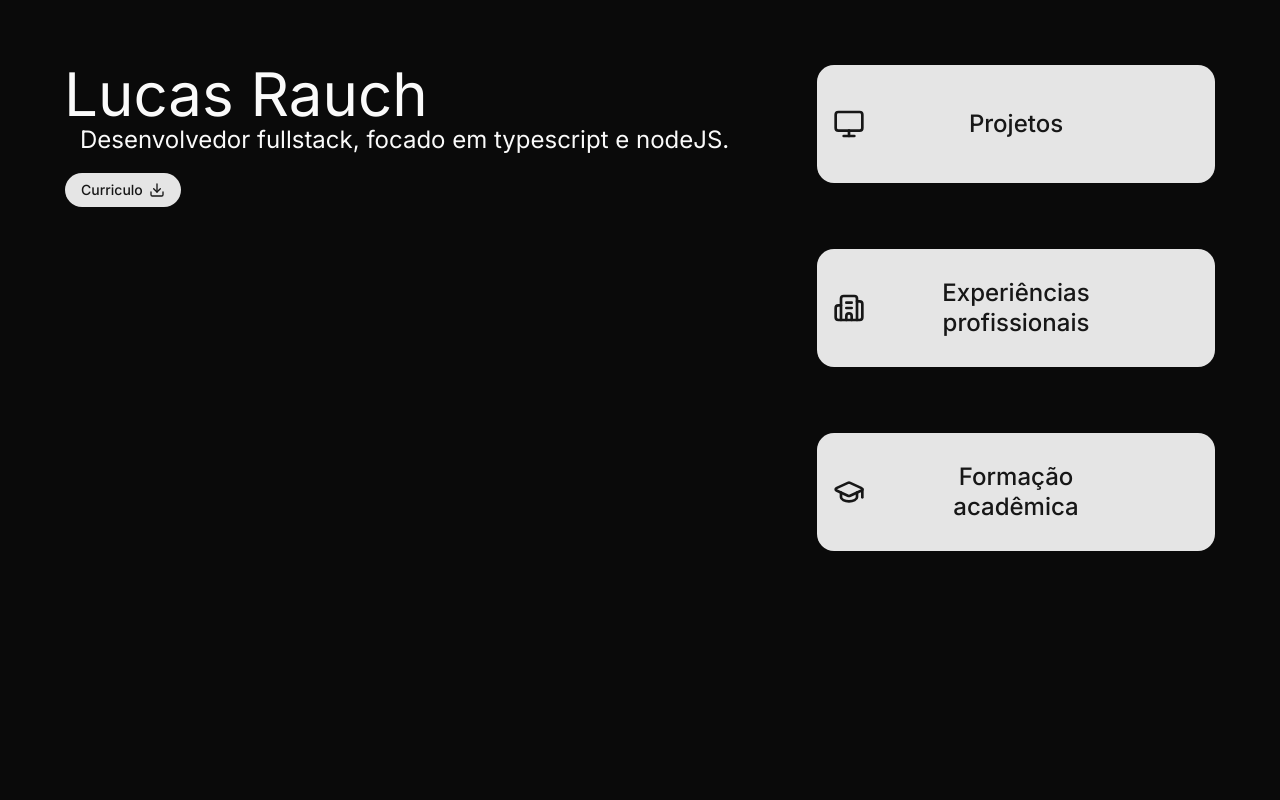
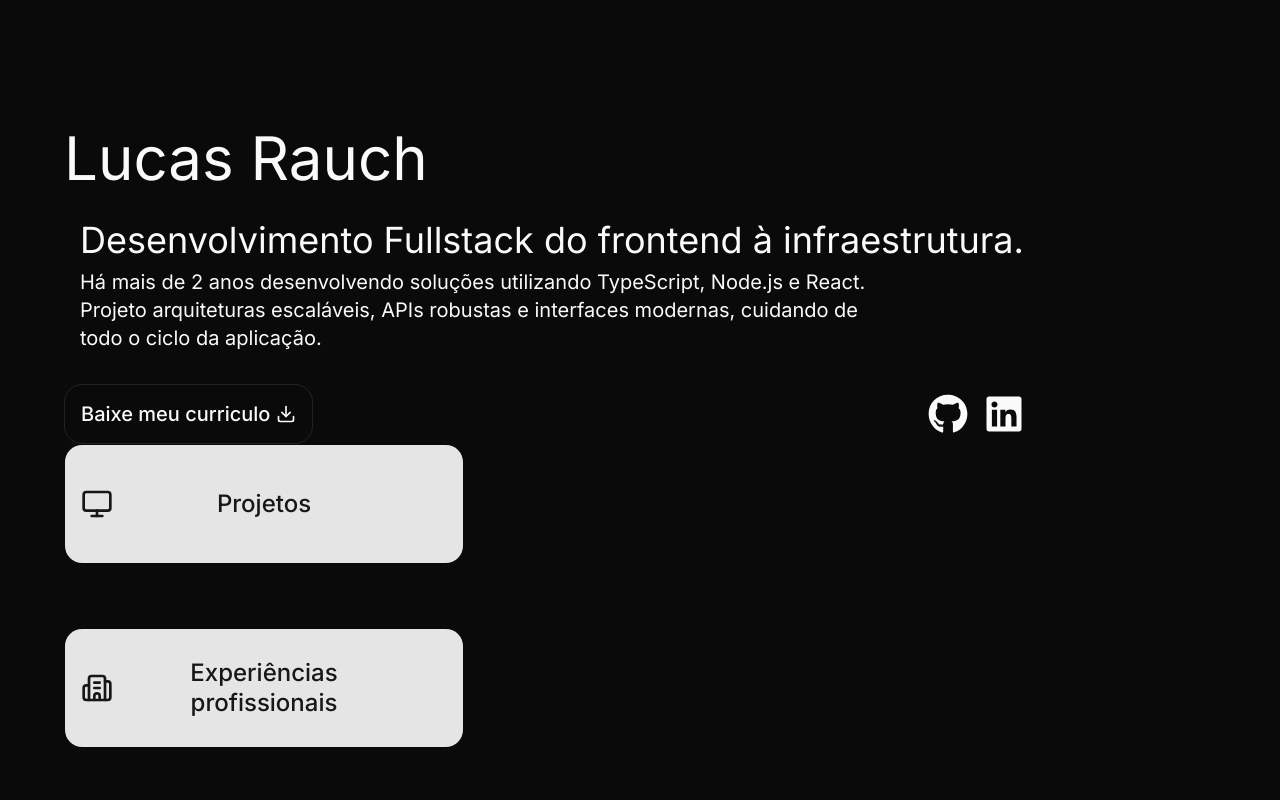
Before and after one commit to lucastaf/Portfolio-2.0, a Next.js app: page / in a window 1280 px wide. Shown: the top 800 px of the page. Built offline with nearby package versions, Linux system fonts and the light colour scheme.

Commit message:
feat: header

```diff
--- a/app/page.tsx
+++ b/app/page.tsx
@@ -3,7 +3,7 @@ import Header from "@/components/header";
 
 export default function Home() {
   return (
-    <div className="m-16">
+    <div className="m-16 mt-32">
       <div className="flex flex-wrap justify-between">
         <Header />
         <SideBar />
--- a/components/header.tsx
+++ b/components/header.tsx
@@ -1,17 +1,42 @@
 import { Download } from "lucide-react";
 import { Button } from "./ui/button";
+import { FaGithub, FaLinkedin } from "react-icons/fa";
+import Link from "next/link";
 
 export default function Header() {
   return (
     <div>
       <h1 className="text-6xl">Lucas Rauch</h1>
-      <h2 className="ml-4 text-2xl">
-        Desenvolvedor fullstack, focado em typescript e nodeJS.
+      <h2 className="mt-8 ml-4 text-4xl">
+        Desenvolvimento Fullstack do frontend à infraestrutura.
       </h2>
-      <div className="mt-4">
-        <Button size={"lg"}>
-          Curriculo <Download />
+
+      <h2 className="mt-2 ml-4 text-xl max-w-200">
+        Há mais de 2 anos desenvolvendo soluções utilizando TypeScript, Node.js
+        e React. Projeto arquiteturas escaláveis, APIs robustas e interfaces
+        modernas, cuidando de todo o ciclo da aplicação.
+      </h2>
+      <div className="mt-8 flex items-center justify-between">
+        <Button variant={"outline"} className={"h-15 px-4 min-w-45 text-xl"}>
+          Baixe meu curriculo <Download className="size-5" />
         </Button>
+        <div className="flex gap-4">
+            <Link
+              href="https://github.com/lucastaf"
+              target="_blank"
+              rel="noopener noreferrer"
+            >
+              <FaGithub className="size-10" />
+            </Link>
+
+            <Link
+              href="https://linkedin.com/in/lucas-bittencourt-rauch-b40967243"
+              target="_blank"
+              rel="noopener noreferrer"
+            >
+              <FaLinkedin className="size-10" />
+            </Link>
+        </div>
       </div>
     </div>
   );
--- a/package.json
+++ b/package.json
@@ -13,7 +13,8 @@
     "motion": "^12.42.2",
     "next": "16.2.11",
     "react": "19.2.4",
-    "react-dom": "19.2.4"
+    "react-dom": "19.2.4",
+    "react-icons": "^5.7.0"
   },
   "devDependencies": {
     "@tailwindcss/postcss": "^4",
```
Also changed, not shown: 1 other file (tests, documents, lock files or other folders).
